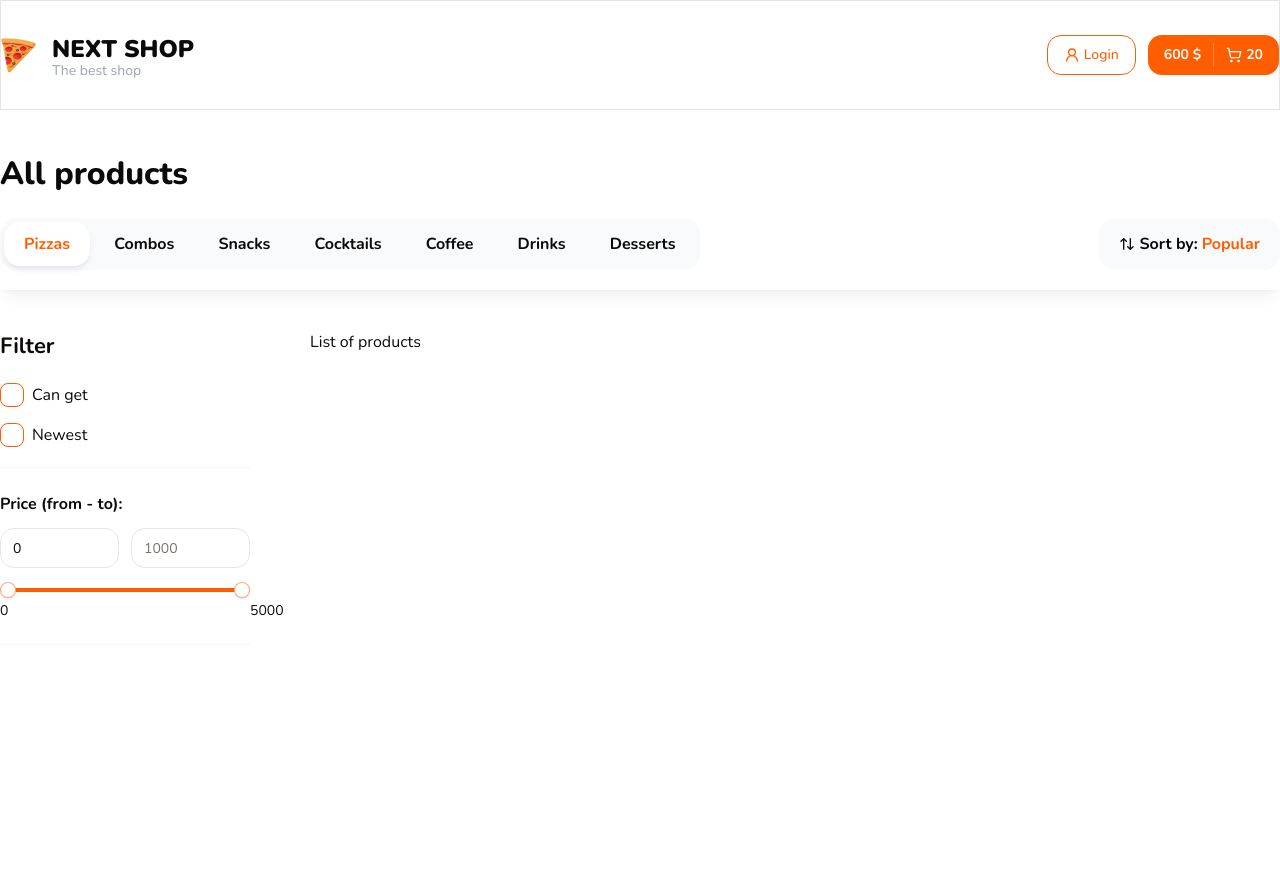
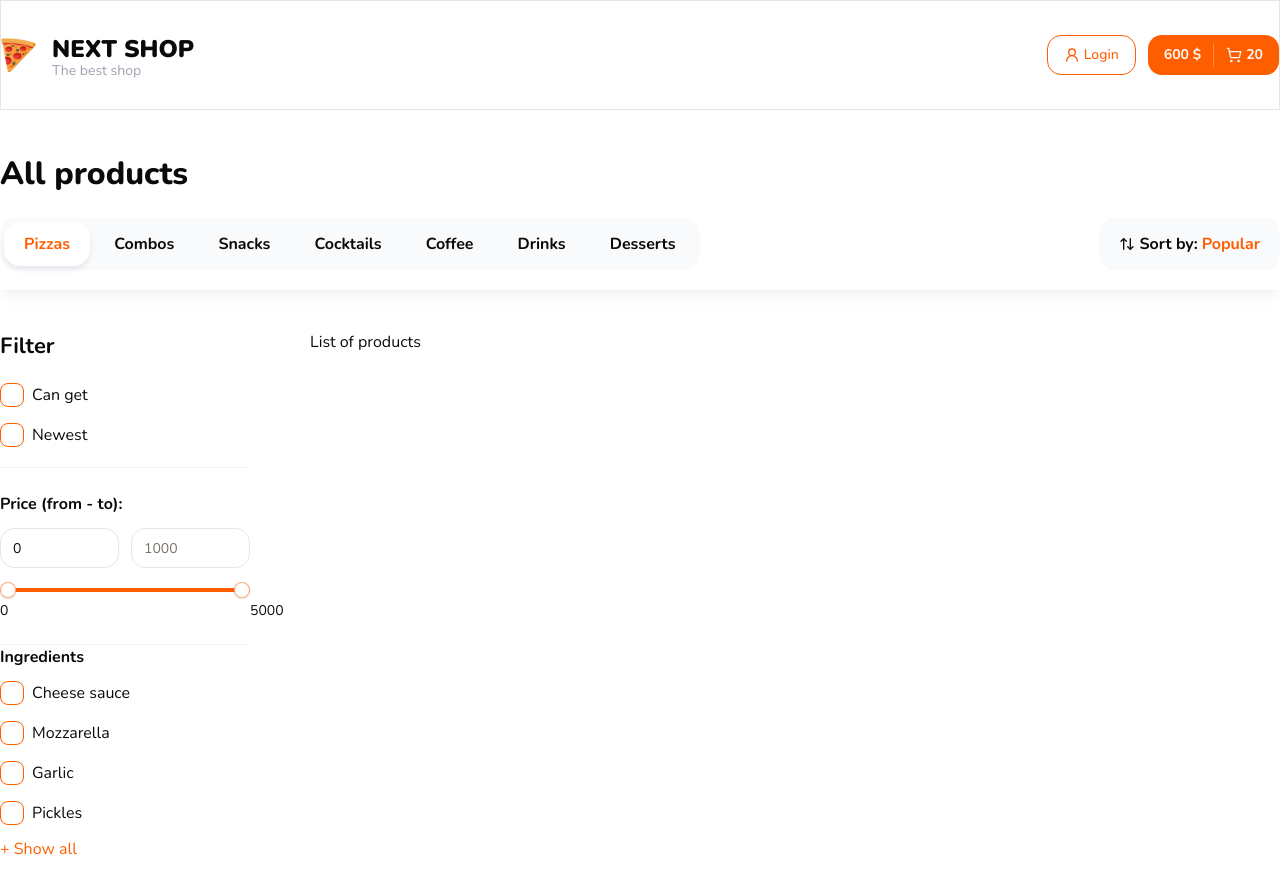
Before and after one commit to dmtrth25/next-shop, a Next.js app: page / in a window 1280 px wide. Shown: the top 894 px of the page. Before the commit the page ends 800 px from the top, so only its background shows below. Built offline with nearby package versions, Linux system fonts and the light colour scheme.

Commit message:
implemented checkbox filter group

```diff
--- a/app/page.tsx
+++ b/app/page.tsx
@@ -15,7 +15,7 @@ export default function Home() {
           </div>
           {/**List of products*/}
           <div className="flex-1">
-            <div className="flex flex-col gap-16">List of products </div>
+            <div className="flex flex-col gap-16">List of products</div>
           </div>
         </div>
       </Container>
--- a/components/constants/index.tsx
+++ b/components/constants/index.tsx
@@ -8,3 +8,30 @@ export const categories = [
   'Desserts',
 ]
 export const activeIndex = 0
+
+export const items = [
+  {
+    text: 'Cheese sauce',
+    value: '1',
+  },
+  {
+    text: 'Mozzarella',
+    value: '2',
+  },
+  {
+    text: 'Garlic',
+    value: '3',
+  },
+  {
+    text: 'Pickles',
+    value: '4',
+  },
+  {
+    text: 'Red onion',
+    value: '5',
+  },
+  {
+    text: 'Tomatoes',
+    value: '6',
+  },
+]
--- /dev/null
+++ b/components/shared/check-box-filters-group.tsx
@@ -0,0 +1,62 @@
+'use client'
+
+import { useState } from 'react'
+import { Input } from '../ui'
+import { FilterCheckbox, IFilterChecboxProps } from './filter-checkbox'
+
+interface ICheckBoxFiltersProps {
+  title: string
+  items: IFilterChecboxProps[]
+  defaultItems: IFilterChecboxProps[]
+  limit?: number
+  searchInputPlaceholder?: string
+  className?: string
+  onChange?: (values: string[]) => void
+  defaultValue?: string[]
+}
+
+export const CheckboxFiltersGroup: FC<ICheckBoxFiltersProps> = ({
+  title,
+  items,
+  defaultItems,
+  limit = 5,
+  searchInputPlaceholder = 'Search...',
+  className,
+  onChange,
+  defaultValue,
+}) => {
+  const [showAll, setShowAll] = useState(false)
+  const list = showAll ? items : defaultItems.slice(0, limit)
+  return (
+    <div className={className}>
+      <p className="font-bold mb-3">{title}</p>
+
+      {showAll && (
+        <div className="mb-5">
+          <Input placeholder={searchInputPlaceholder} className="bg-gray-50 border-none" />
+        </div>
+      )}
+
+      <div className="flex flex-col gap-4 max-h-96 pr-2 overflow-auto scrollbar">
+        {list.map(item => (
+          <FilterCheckbox
+            onCheckedChange={id => console.log(id)}
+            checked={false}
+            key={String(item.value)}
+            value={item.value}
+            text={item.text}
+            endAdornment={item.endAdornment}
+          />
+        ))}
+      </div>
+
+      {items.length > limit && (
+        <div className={showAll ? 'border-t border-t-neutral-100 mt-4' : ''}>
+          <button onClick={() => setShowAll(!showAll)} className="text-primary mt-3">
+            {showAll ? 'Hide' : '+ Show all'}
+          </button>
+        </div>
+      )}
+    </div>
+  )
+}
--- a/components/shared/filters.tsx
+++ b/components/shared/filters.tsx
@@ -1,5 +1,6 @@
+import { items } from '../constants'
 import { Input } from '../ui'
-import { FilterCheckbox, Title, RangeSlider } from './'
+import { FilterCheckbox, Title, RangeSlider, CheckboxFiltersGroup } from './'
 
 interface IFiltersProps {
   className?: string
@@ -23,6 +24,14 @@ export const Filters: FC<IFiltersProps> = ({ className }) => {
         </div>
         <RangeSlider min={0} max={5000} step={10} value={[0, 5000]} />
       </div>
+
+      <CheckboxFiltersGroup
+        title="Ingredients"
+        className="mt=5"
+        limit={4}
+        defaultItems={items}
+        items={items}
+      />
     </div>
   )
 }
--- a/components/shared/index.ts
+++ b/components/shared/index.ts
@@ -7,3 +7,4 @@ export { HeaderBar } from './header-bar'
 export { FilterCheckbox } from './filter-checkbox'
 export { Filters } from './filters'
 export { RangeSlider } from './range-slider'
+export { CheckboxFiltersGroup } from './check-box-filters-group'
```
